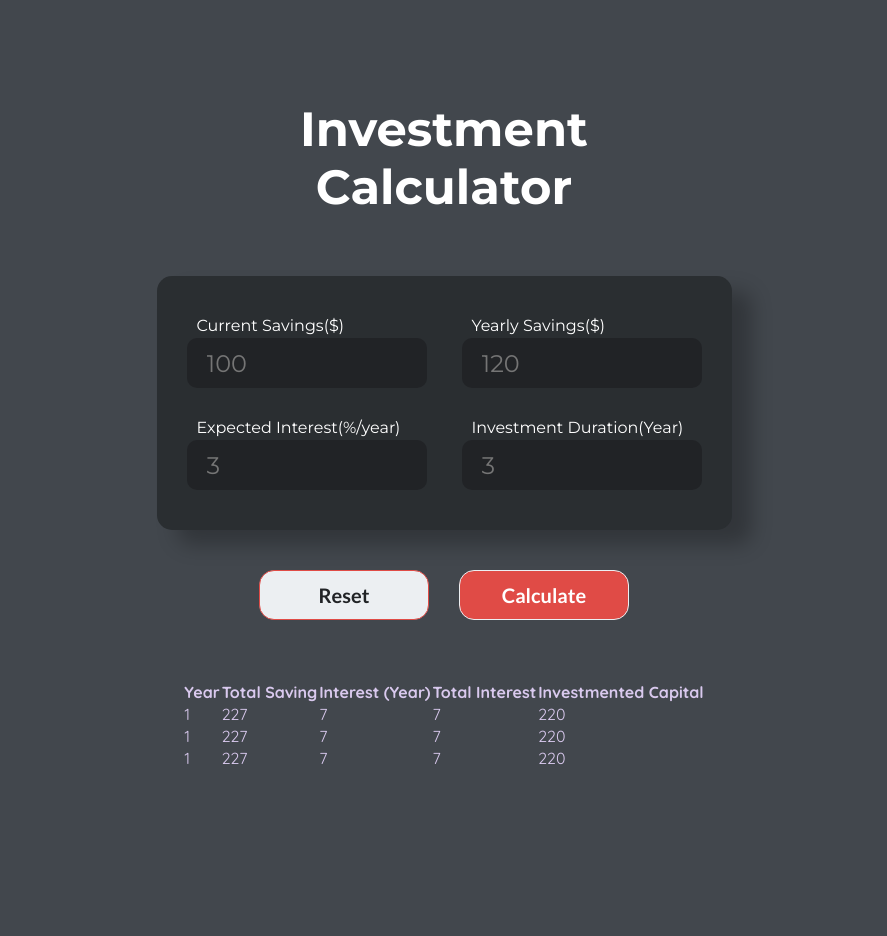
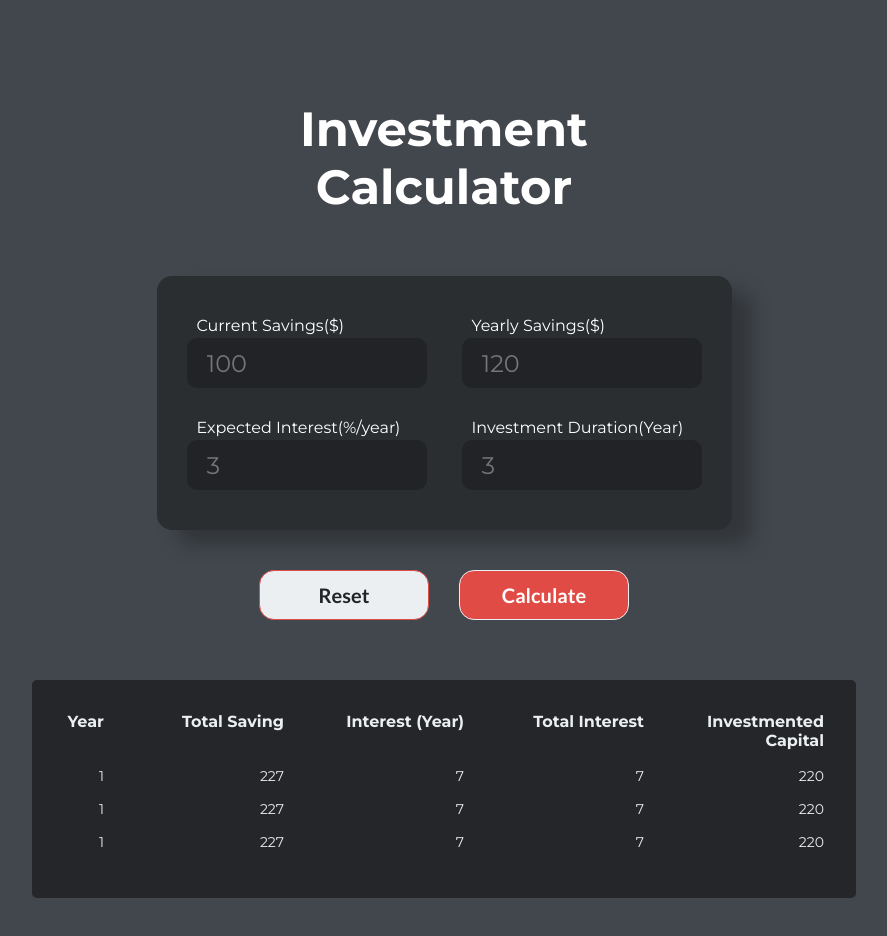
Before and after one commit to Saijeet7/investment-calculator-self, a React (Create React App) app: page / in a window 1280 px wide. Shown: the top 936 px of the page, without its empty margins (196-1083 px from the left). Before the commit the page ends 800 px from the top, so only its background shows below. Built offline with nearby package versions, Linux system fonts and the light colour scheme.

Commit message:
Complete : result css desktop

```diff
--- a/src/components/Result.jsx
+++ b/src/components/Result.jsx
@@ -44,14 +44,48 @@ const Result = () => {
 
 export default Result;
 
-const Wrapper = styled.table``;
+const Wrapper = styled.table`
+  padding: 30px;
+  border-radius: 5px;
+  background: #24262a;
+`;
 
-const TableHead = styled.thead``;
+const TableHead = styled.thead`
+  margin-bottom: 10px;
+  firs
+`;
 
-const Row = styled.tr``;
+const Row = styled.tr`
+  display: flex;
+  flex-wrap: wrap;
+  gap: 30px;
+  margin-bottom: 15px;
+`;
 
-const Head = styled.th``;
+const Head = styled.th`
+  color: #eceff2;
+  font-family: Montserrat;
+  font-size: 16px;
+  font-style: normal;
+  font-weight: 600;
+  width: 150px;
+  text-align: right;
+  &:first-of-type {
+    width: 40px;
+  }
+`;
 
 const TabelBody = styled.tbody``;
 
-const Content = styled.td``;
+const Content = styled.td`
+  color: #eceff2;
+  font-family: Montserrat;
+  font-size: 14px;
+  font-style: normal;
+  font-weight: 400;
+  width: 150px;
+  text-align: right;
+  &:first-of-type {
+    width: 40px;
+  }
+`;
--- a/src/index.css
+++ b/src/index.css
@@ -12,6 +12,7 @@ body {
   /* background-color: #2d2834; */
   background: #42474d;
   color: #d9c9ee;
+  padding-bottom: 200px;
 }
 
 /* reset.css */
```
